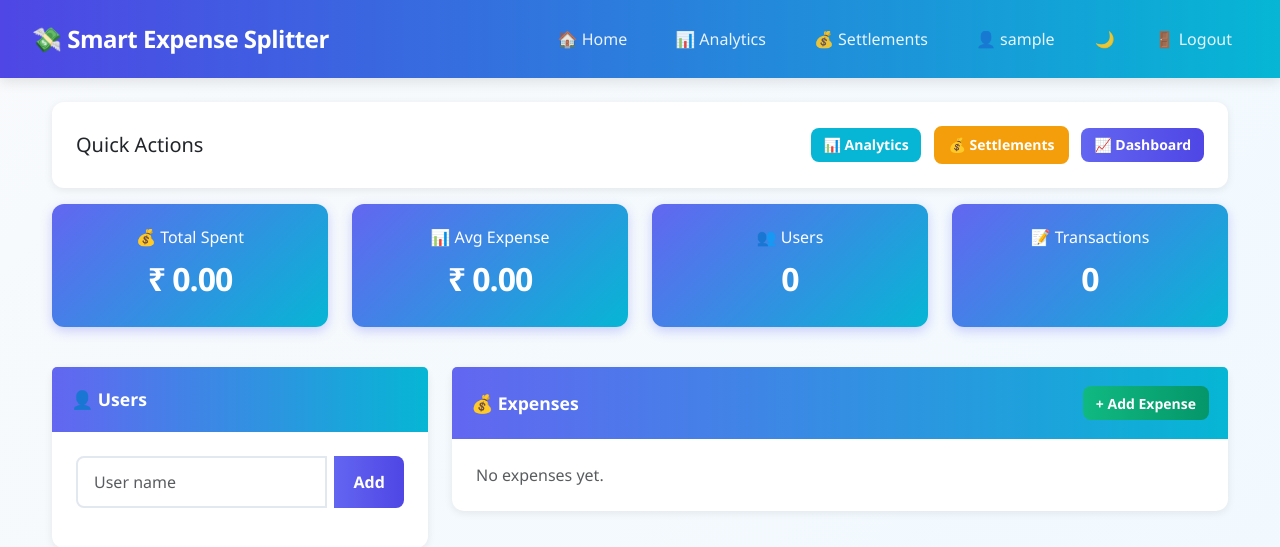
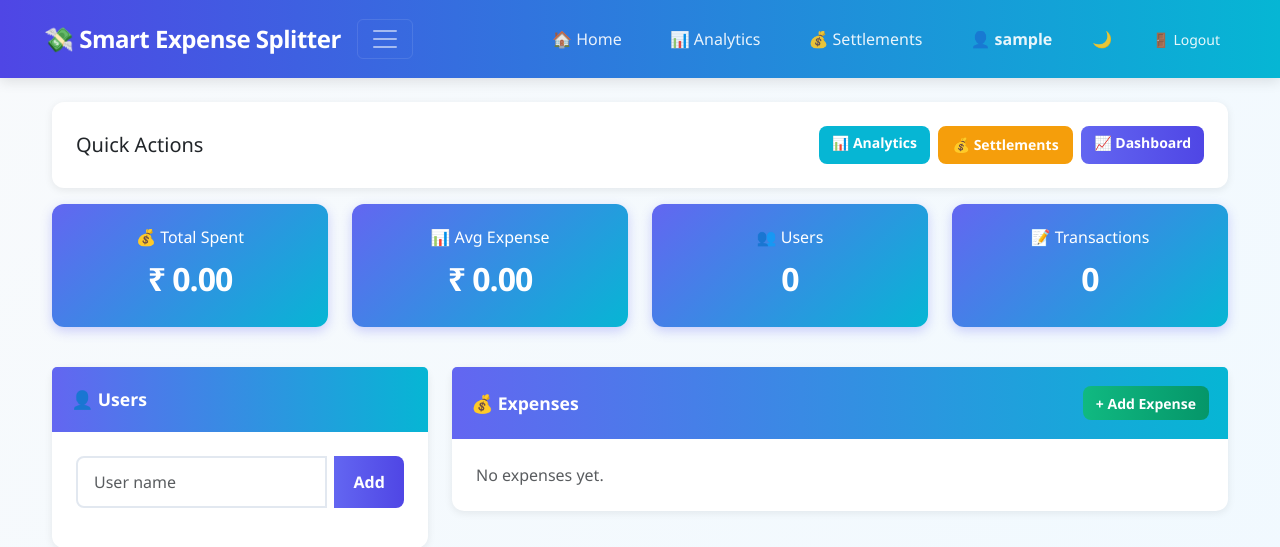
Before and after one commit to sohamsawant3008-oss/smart-expense-splitter, a Flask app: page /dashboard in a window 1280 px wide. Shown: the top 547 px of the page. Run offline with Flask 3, Linux system fonts and the light colour scheme; the visitor is signed in with stand-in values (Sample User, id 1).

Commit message:
Fix mobile responsiveness: navbar, tables, and spacing

```diff
--- a/smart_expense_splitter/templates/base.html
+++ b/smart_expense_splitter/templates/base.html
@@ -1,5 +1,6 @@
 <!DOCTYPE html>
 <html lang="en">
+
 <head>
     <meta charset="UTF-8">
     <meta name="viewport" content="width=device-width, initial-scale=1.0">
@@ -19,18 +20,13 @@
     {% with messages = get_flashed_messages(with_categories=true) %}
     {% if messages %}
     {% for category, message in messages %}
-                <div class="toast align-items-center text-bg-{{ category }} border-0 mb-2"
-                     role="alert"
-                     aria-live="assertive"
-                     aria-atomic="true"
-                     data-bs-delay="3500">
+    <div class="toast align-items-center text-bg-{{ category }} border-0 mb-2" role="alert" aria-live="assertive"
+        aria-atomic="true" data-bs-delay="3500">
         <div class="d-flex">
             <div class="toast-body">
                 {{ message }}
             </div>
-                        <button type="button"
-                                class="btn-close btn-close-white me-2 m-auto"
-                                data-bs-dismiss="toast"></button>
+            <button type="button" class="btn-close btn-close-white me-2 m-auto" data-bs-dismiss="toast"></button>
         </div>
     </div>
     {% endfor %}
@@ -62,20 +58,30 @@ document.addEventListener("DOMContentLoaded", function () {
 
 <body>
 
-<nav class="navbar navbar-dark px-4">
+    <nav class="navbar navbar-expand-lg navbar-dark px-4">
+        <div class="container-fluid">
             <span class="navbar-brand">💸 Smart Expense Splitter</span>
-    <div class="navbar-nav ms-auto d-flex flex-row align-items-center">
+            <button class="navbar-toggler" type="button" data-bs-toggle="collapse" data-bs-target="#navbarNav"
+                aria-controls="navbarNav" aria-expanded="false" aria-label="Toggle navigation">
+                <span class="navbar-toggler-icon"></span>
+            </button>
+            <div class="collapse navbar-collapse" id="navbarNav">
+                <div class="navbar-nav ms-auto align-items-center">
                     {% if session.get('username') %}
                     <a class="nav-link me-3" href="/">🏠 Home</a>
                     <a class="nav-link me-3" href="/analytics">📊 Analytics</a>
                     <a class="nav-link me-3" href="/settlements">💰 Settlements</a>
-            <span class="nav-link me-2 text-light">👤 {{ session.get('username') }}</span>
-            <button id="darkModeToggle" class="nav-link me-2" style="background: none; border: none; cursor: pointer; padding: 0.5rem 1rem; border-radius: 6px; transition: background-color 0.3s;" title="Toggle Dark Mode">🌙</button>
-            <a class="nav-link" href="/logout">🚪 Logout</a>
+                    <span class="nav-link me-2 text-light fw-bold">👤 {{ session.get('username') }}</span>
+                    <button id="darkModeToggle" class="nav-link me-2 btn btn-link text-decoration-none"
+                        title="Toggle Dark Mode">🌙</button>
+                    <a class="nav-link btn btn-outline-light btn-sm px-3 text-white border-0" href="/logout">🚪
+                        Logout</a>
                     {% else %}
                     <a class="nav-link me-3" href="/login">🔐 Login</a>
                     <a class="nav-link" href="/register">📝 Register</a>
                     {% endif %}
+                </div>
+            </div>
         </div>
     </nav>
 
@@ -83,7 +89,8 @@ document.addEventListener("DOMContentLoaded", function () {
         {% with messages = get_flashed_messages(with_categories=true) %}
         {% if messages %}
         {% for category, message in messages %}
-                <div class="alert alert-{{ 'success' if category == 'success' else 'info' if category == 'info' else 'danger' }} alert-dismissible fade show" role="alert">
+        <div class="alert alert-{{ 'success' if category == 'success' else 'info' if category == 'info' else 'danger' }} alert-dismissible fade show"
+            role="alert">
             {{ message }}
             <button type="button" class="btn-close" data-bs-dismiss="alert" aria-label="Close"></button>
         </div>
@@ -111,7 +118,7 @@ document.addEventListener("DOMContentLoaded", function () {
 
         // Toggle dark mode on button click
         if (darkModeToggle) {
-        darkModeToggle.addEventListener('click', function() {
+            darkModeToggle.addEventListener('click', function () {
                 const isDark = document.documentElement.getAttribute('data-theme') === 'dark';
 
                 if (isDark) {
@@ -138,19 +145,13 @@ document.addEventListener("DOMContentLoaded", function () {
                     'danger' if category in ['danger', 'error'] else
                     'warning' if category == 'warning' else
                     'info'
-                }} border-0 mb-2"
-                     role="alert"
-                     aria-live="assertive"
-                     aria-atomic="true"
-                     data-bs-delay="4000">
+                }} border-0 mb-2" role="alert" aria-live="assertive" aria-atomic="true" data-bs-delay="4000">
 
         <div class="d-flex">
             <div class="toast-body">
                 {{ message }}
             </div>
-                        <button type="button"
-                                class="btn-close btn-close-white me-2 m-auto"
-                                data-bs-dismiss="toast"
+            <button type="button" class="btn-close btn-close-white me-2 m-auto" data-bs-dismiss="toast"
                 aria-label="Close"></button>
         </div>
     </div>
--- a/smart_expense_splitter/templates/index.html
+++ b/smart_expense_splitter/templates/index.html
@@ -5,11 +5,11 @@
 <div class="row mb-3">
     <div class="col-12">
         <div class="card">
-            <div class="card-body d-flex justify-content-between align-items-center">
+            <div class="card-body d-flex justify-content-between align-items-center flex-wrap gap-2">
                 <h5 class="mb-0">Quick Actions</h5>
-                <div>
-                    <a href="/analytics" class="btn btn-info btn-sm me-2">📊 Analytics</a>
-                    <a href="/settlements" class="btn btn-warning btn-sm me-2">💰 Settlements</a>
+                <div class="d-flex flex-wrap gap-2">
+                    <a href="/analytics" class="btn btn-info btn-sm">📊 Analytics</a>
+                    <a href="/settlements" class="btn btn-warning btn-sm">💰 Settlements</a>
                     <a href="/dashboard" class="btn btn-primary btn-sm">📈 Dashboard</a>
                 </div>
             </div>
@@ -94,8 +94,7 @@
                             <a href="/edit-user/{{ user.id }}" class="btn btn-sm btn-warning">✏️ Edit</a>
 
                             <form method="post" action="/delete-user/{{ user.id }}" style="display:inline;">
-                                <button class="btn btn-sm btn-danger"
-                                        onclick="return confirm('Delete this user?')">
+                                <button class="btn btn-sm btn-danger" onclick="return confirm('Delete this user?')">
                                     🗑️
                                 </button>
                             </form>
@@ -106,7 +105,7 @@
 
             </div>
         </div>
-    </div>  <!-- ✅ FIXED CLOSING DIV -->
+    </div> <!-- ✅ FIXED CLOSING DIV -->
 
     <!-- ================= EXPENSES ================= -->
     <div class="col-md-8">
@@ -118,6 +117,7 @@
 
             <div class="card-body">
                 {% if group.expenses %}
+                <div class="table-responsive">
                     <table class="table table-striped align-middle">
                         <thead>
                             <tr>
@@ -131,16 +131,14 @@
                             {% for e in group.expenses %}
                             <tr>
                                 <td>{{ e.description }}</td>
-                            <td>₹ {{ "{:.2f}".format(e.amount) }}</td>
+                                <td class="text-nowrap">₹ {{ "{:.2f}".format(e.amount) }}</td>
                                 <td>{{ e.payer.name }}</td>
                                 <td>
                                     <div class="btn-group">
                                         <a href="/edit-expense/{{ e.id }}" class="btn btn-sm btn-warning">✏️ Edit</a>
 
-                                    <form method="post"
-                                          action="/delete-expense/{{ e.id }}"
-                                          onsubmit="return confirm('Delete this expense?')"
-                                          style="display:inline;">
+                                        <form method="post" action="/delete-expense/{{ e.id }}"
+                                            onsubmit="return confirm('Delete this expense?')" style="display:inline;">
                                             <button class="btn btn-sm btn-danger">🗑️</button>
                                         </form>
                                     </div>
@@ -149,6 +147,7 @@
                             {% endfor %}
                         </tbody>
                     </table>
+                </div>
                 {% else %}
                 <p class="text-muted mb-0">No expenses yet.</p>
                 {% endif %}
--- a/smart_expense_splitter/templates/settlements.html
+++ b/smart_expense_splitter/templates/settlements.html
@@ -4,6 +4,7 @@
 <h3 class="mb-4">💸 Who Owes Whom</h3>
 
 {% if settlements %}
+<div class="table-responsive">
     <table class="table table-striped align-middle">
         <thead>
             <tr>
@@ -18,7 +19,7 @@
             <tr>
                 <td><strong>{{ s.from }}</strong></td>
                 <td><strong>{{ s.to }}</strong></td>
-            <td class="fw-bold text-danger">₹ {{ s.amount }}</td>
+                <td class="fw-bold text-danger text-nowrap">₹ {{ s.amount }}</td>
                 <td>
                     <div class="btn-group">
                         <!-- Edit: Settle Partial -->
@@ -36,6 +37,7 @@
             {% endfor %}
         </tbody>
     </table>
+</div>
 {% else %}
 <p class="text-success fw-bold">🎉 Everyone is settled!</p>
 {% endif %}
```
Also changed, not shown: smart_expense_splitter/static/style.css (+34 -3 lines). Lines whose indentation alone changed are shown as unchanged.
